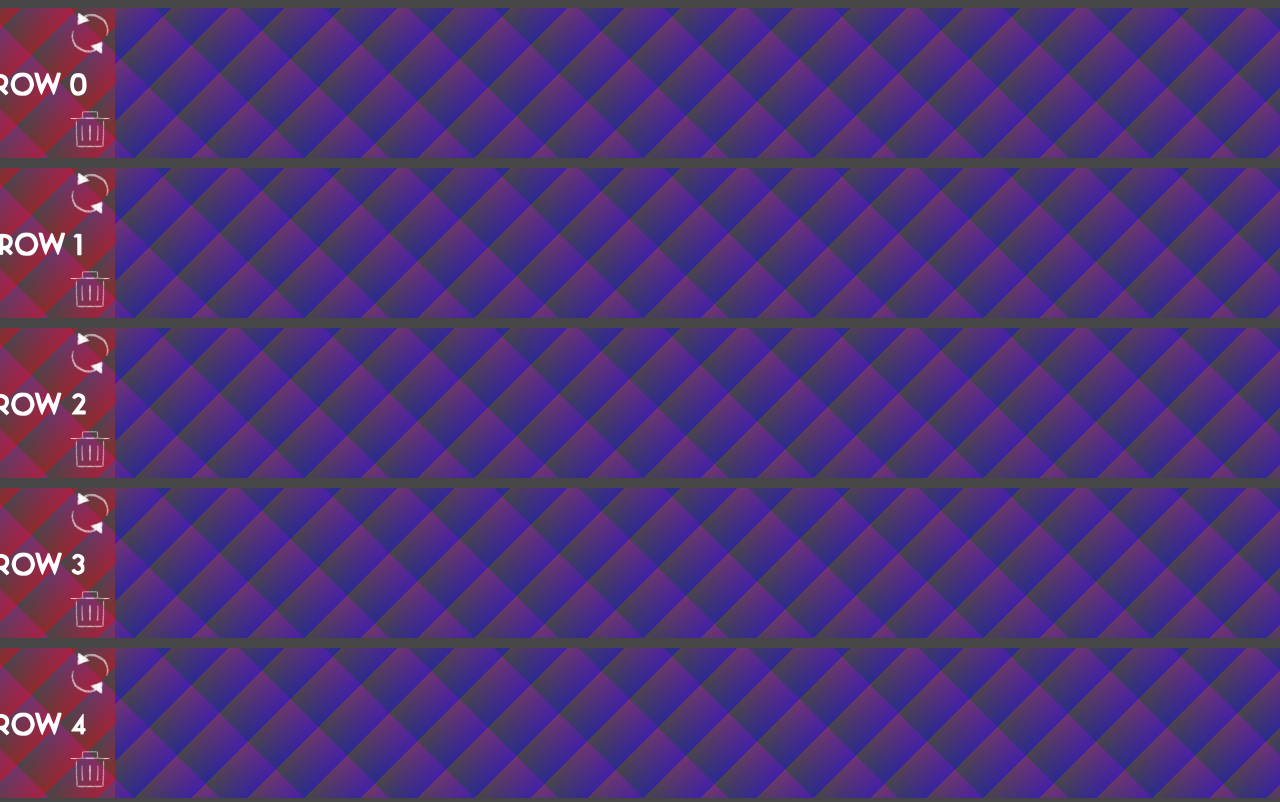
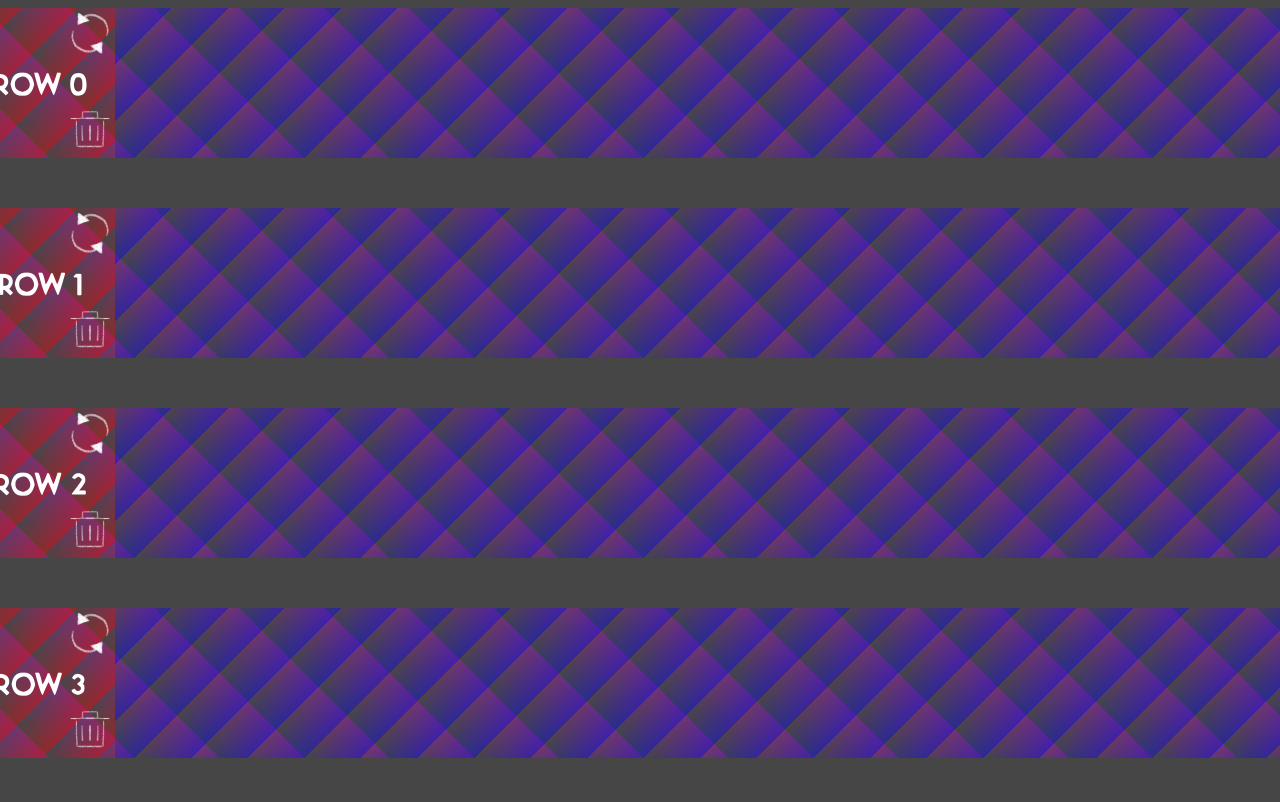
Before and after one commit to GGsource/Rank_Up, a plain HTML site: page rankup-project/index.html in a window 1280 px wide. Shown: the top 802 px of the page. Drawn offline with Linux system fonts and the light colour scheme.

Commit message:
Removed unnecessary wrappers & got padding on rowTab. Partially solved dragHandle image not fitting to correct size, but now it stretches to 100% width which breaks aspect ratio.

```diff
--- a/resources/css/style.css
+++ b/resources/css/style.css
@@ -25,70 +25,80 @@ body {
     );
 }
 /*
-- FullRow
--       rowTab
--               addRowAboveButton
--               dragHandle
--               addRowBelowButton
--       mainRow
--               rowHeader
--                       rowTitle
--                       resetDeleteContainer
--                               resetButton
--                               emptyDiv
--                               deleteButton
--               rowBody
+- rowList (contains all rowFulls)
+-       rowFull
+-             rowTab
+-                     addRowAboveButton
+-                     dragHandle
+-                     addRowBelowButton
+-             mainRow
+-                     rowHeader
+-                             rowTitle
+-                             resetDeleteContainer
+-                                     resetButton
+-                                     emptyDiv
+-                                     deleteButton
+-                     rowBody
 */
+#rowList {
+    /* Center */
+    display: flex;
+    flex-direction: column;
+    align-items: center;
+}
+
 .rowFull {
-    margin-bottom: 10px; /* Adds spacing between rows */
     position: relative;
     display: flex;
+    flex-direction: row;
+    height: var(--resolution);
+    margin-bottom: 50px; /* Adds spacing between rows */
+}
+.rowTabWrapper {
+    background: repeating-linear-gradient(
+        320deg,
+        rgba(0, 0, 0, 0),
+        rgba(255, 255, 0, 0.4) 5px
+    );
+}
+.rowTab {
+    /* Size it to parent height and half the width and list children as column */
+    height: 100%;
+    width: calc(var(--resolution) / 2);
+    display: flex;
     flex-direction: column;
-    /* Center */
-    align-items: center;
-    text-align: center;
-}
-.inLineWrapper {
-    position: relative;
-    display: inline-block;
-    height: var(
-        --resolution
-    ); /* Sets the height of the rows to be 1 image tall*/
-}
 
-.rowTab {
-    /* Take up the full vertical space alotted by parent */
-    height: 100%;
-    /* DELETEME: This width is temporary, in future tab's width should be determined by children's need for space */
-    width: calc(var(--resolution) / 2);
+    /* Make the tab hang off the left side of the parent */
     position: absolute;
     top: 0;
     left: 0;
     transform: translateX(-100%);
-    /* Round the top left and bottom left corners to look more like a tab */
-    border-top-left-radius: var(--radius);
-    border-bottom-left-radius: var(--radius);
-    /* Center the children */
-    display: flex;
-    flex-direction: column;
-    justify-content: center;
-    align-items: center;
-    padding: 5px;
 
+    /* Add padding without altering size */
+    padding: 0 5px 0 10px;
+    box-sizing: border-box;
+    gap: 10px; /* Space between buttons */
+
+    /* Round corners off left side */
+    border-radius: var(--radius) 0 0 var(--radius);
+
+    /* DELETEME: Debugging colors */
     background: repeating-linear-gradient(
         290deg,
         rgba(0, 0, 0, 0),
         rgba(0, 255, 0, 0.4) 5px
     );
+    /* TESTME: Hide overflow so the user cannot click on the rounded corners and activate the child buttons */
+    overflow: hidden;
 }
-.tabButton {
+/* .tabButton {
     background: repeating-linear-gradient(
         30deg,
         rgba(0, 0, 0, 0),
         rgba(255, 0, 127, 0.4) 5px
     );
     border: 1px solid rgba(60, 0, 20, 0.6);
-}
+} */
 
 .mainRow {
     /* Take up full vertical space allotted by parent */
@@ -128,18 +138,6 @@ body {
     flex-direction: row;
 }
 
-.addRowButton {
-    /* Make these buttons take up the same flex size */
-    flex-grow: 1;
-}
-.dragHandle {
-    /* Make this section take up the remaining space not occupied by the addrow buttons */
-    flex-grow: 100;
-    /* Center it */
-    display: flex;
-    align-items: center;
-}
-
 /* Resize all images to be uniform squares */
 .rankingImage {
     width: var(--resolution);
@@ -169,14 +167,19 @@ body {
 .resetDeleteImage {
     width: calc(var(--resolution) / 3);
 }
-.addRowButtonImage {
+
+.addRowButton {
     width: 100%;
+}
+
+.dragHandle {
+    /* Make this section take up the remaining space not occupied by the addrow buttons */
+    flex-grow: 1;
+    min-height: 0;
+    /* FIXME: This image stretched to full width of its parent rowTab, it should not do this and maintain aspect ratio instead */
 }
 
 /* TODO: Make sure rowTab's draggable section extends the full
 length available after the addRowAbove and addRowBelow buttons
 are accounted for. This way, even if the row has a ton of images
 and the row is 10 images tall, the draggable section will grow to match */
-
-/* TODO: Make sure the number of dots on the draggable section
-grows proportionally to its height size. */
--- a/resources/js/rankup.js
+++ b/resources/js/rankup.js
@@ -23,30 +23,26 @@ class rowFull {
         let rowFull = document.createElement("div");
         rowFull.className = "rowFull";
         rowFull.id = "rowFull" + id;
-        // Create inbetween wrapper
-        let inLineWrapper = document.createElement("div");
-        inLineWrapper.className = "inLineWrapper";
-        inLineWrapper.id = "inLineWrapper" + id;
         // DONE: rowTab will be the left-most element that will be used to drag the row up and down, as well as have buttons to add a new row above or below it.
         // rowTab consists of an addRowAbove button, an addRowBelow button, and a drag handle in between, stacked vertically.
         let rowTab = document.createElement("div");
         rowTab.className = "rowTab rowPiece";
         rowTab.id = "rowTab" + id;
         // Add the addRowAbove button, the addRowBelow button, and the drag handle to the rowTab
-        let addRowAboveButtonImage = document.createElement("img");
-        addRowAboveButtonImage.src = "/resources/images/addRowAboveIcon.png";
-        addRowAboveButtonImage.className = "addRowButtonImage addRowButton tabButton";
-        let dragHandle = document.createElement("div");
+        let addRowAboveButton = document.createElement("img");
+        addRowAboveButton.className = "addRowButton tabButton";
+        addRowAboveButton.src = "/resources/images/addRowAboveIcon.png";
+        let dragHandle = document.createElement("img");
         dragHandle.className = "dragHandle tabButton";
-        dragHandle.innerHTML = "|||";
-        let addRowBelowButtonImage = document.createElement("img");
-        addRowBelowButtonImage.src = "/resources/images/addRowBelowIcon.png";
-        addRowBelowButtonImage.className = "addRowButtonImage addRowButton tabButton";
-        rowTab.appendChild(addRowAboveButtonImage);
+        dragHandle.src = "/resources/images/DragHandleIcon.png";
+        let addRowBelowButton = document.createElement("img");
+        addRowBelowButton.className = "addRowButton tabButton";
+        addRowBelowButton.src = "/resources/images/addRowBelowIcon.png";
+        rowTab.appendChild(addRowAboveButton);
         rowTab.appendChild(dragHandle);
-        rowTab.appendChild(addRowBelowButtonImage);
-        // Add the rowTab to the wrapper, outside the mainRow
-        inLineWrapper.appendChild(rowTab);
+        rowTab.appendChild(addRowBelowButton);
+        // Add the rowTab to the full row
+        rowFull.appendChild(rowTab);
         // DONE: mainRow will be the element that contains the rowHeader and rowBody.
         let MainRow = document.createElement("div");
         MainRow.className = "mainRow";
@@ -105,9 +101,7 @@ class rowFull {
         MainRow.appendChild(rowBody);
 
         // Add the mainRow to the rowWrapper
-        inLineWrapper.appendChild(MainRow);
-        // Add the rowWrapper to the rowFull
-        rowFull.appendChild(inLineWrapper);
+        rowFull.appendChild(MainRow);
         let rowContainer = document.getElementById("rowList");
         rowContainer.appendChild(rowFull);
     }
--- /dev/null
+++ b/test/testyle.css
@@ -0,0 +1,29 @@
+body {
+    background-color: gray;
+    /* Center */
+    display: flex;
+    flex-direction: column;
+    align-items: center;
+}
+
+.parent {
+    display: flex;
+    flex-direction: column;
+    align-items: center;
+    width: 100px;
+    height: 200px;
+    background: repeating-linear-gradient(
+        45deg,
+        rgba(0, 0, 0, 0),
+        rgba(255, 0, 0, 0.4) 20px
+    );
+    border: 1px solid black;
+}
+.wide {
+    width: 100%;
+}
+.tall {
+    flex-grow: 1;
+    min-height: 0;
+    border: 1px solid black;
+}
```
Also changed, not shown: test/test.html (added, +17 -0 lines), resources/images/DragHandleIcon.png (added), test/tall.png (added), test/wide.png (added).
